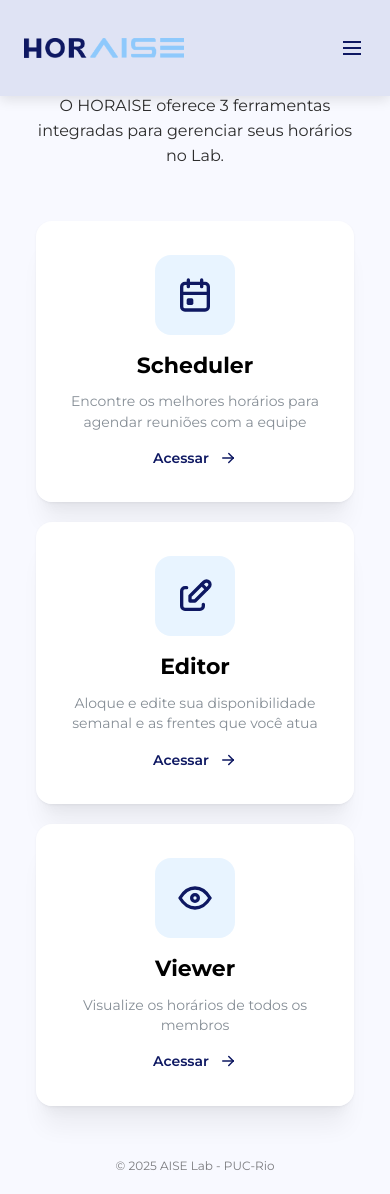
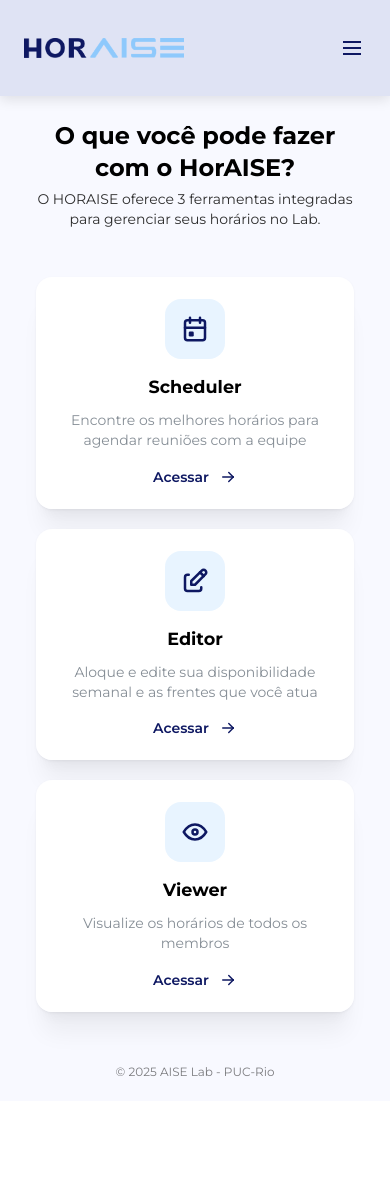
Before and after one commit to canutoth/HORAISE, a Next.js app: page / in a window 390 px wide. After the commit the page ends 1101 px from the top, so only its background shows below. Built offline with nearby package versions, Linux system fonts and the light colour scheme.

Commit message:
home mobile

```diff
--- a/src/app/page.tsx
+++ b/src/app/page.tsx
@@ -20,6 +20,7 @@
 } from "@tabler/icons-react";
 import { useRouter } from "next/navigation";
 import TopNavBar from "@/components/TopNavBar";
+import { useMediaQuery } from "@mantine/hooks"; // Importante para detectar mobile
 
 export default function HomePage() {
   useEffect(() => {
@@ -27,6 +28,8 @@
   }, []);
 
   const router = useRouter();
+  // Detecta se é mobile (tela menor que 768px)
+  const isMobile = useMediaQuery('(max-width: 768px)');
 
   return (
     <>
@@ -37,28 +40,37 @@
           minHeight: "100vh",
           background: "#F8F9FF",
           display: "flex",
-          alignItems: "center",
+          // Mobile: alinha no topo (para rolar). Desktop: centraliza verticalmente.
+          alignItems: isMobile ? "flex-start" : "center",
           justifyContent: "center",
           padding: "20px",
+          // Mobile: Padding maior no topo para não ficar atrás da Navbar fixa
+          paddingTop: isMobile ? "120px" : "20px",
         }}
       >
-        <Container size="md">
+        <Container size="md" w="100%">
           <Stack gap="xl">
-            <Stack gap={4} ta="center" mb="lg">
-              <Title order={2} style={{ color: "#000000" }}>
+            <Stack gap={4} ta="center" mb={isMobile ? "md" : "lg"}>
+              <Title
+                order={2}
+                style={{ color: "#000000" }}
+                // Tamanho da fonte responsivo
+                fz={{ base: '1.5rem', md: '1.75rem' }}
+              >
                 O que você pode fazer com o HorAISE?
               </Title>
 
-              <Text size="md" c="#2D2D2D">
+              <Text size={isMobile ? "sm" : "md"} c="#2D2D2D">
                 O HORAISE oferece 3 ferramentas integradas para gerenciar seus horários no Lab.
               </Text>
             </Stack>
 
             <SimpleGrid cols={{ base: 1, sm: 2, md: 3 }} spacing="lg">
 
+              {/* CARD 1: SCHEDULER */}
               <Paper
                 shadow="lg"
-                p="xl"
+                p={{ base: "lg", md: "xl" }} // Padding menor no mobile
                 radius="lg"
                 style={{
                   background: "rgba(255, 255, 255, 0.98)",
@@ -69,31 +81,35 @@
                   flexDirection: "column",
                 }}
                 onMouseEnter={(e) => {
+                  if (!isMobile) { // Efeito hover apenas no desktop
                     e.currentTarget.style.transform = "translateY(-4px)";
                     e.currentTarget.style.borderColor = "var(--primary)";
                     e.currentTarget.style.boxShadow = "0 12px 24px rgba(0,0,0,0.15)";
+                  }
                 }}
                 onMouseLeave={(e) => {
+                  if (!isMobile) {
                     e.currentTarget.style.transform = "translateY(0)";
                     e.currentTarget.style.borderColor = "transparent";
                     e.currentTarget.style.boxShadow = "";
+                  }
                 }}
                 onClick={() => router.push("/horaise-scheduler")}
               >
                 <Stack gap="md" align="center" ta="center" style={{ height: "100%" }}>
                   <ThemeIcon
-                    size={80}
+                    size={isMobile ? 60 : 80} // Ícone menor no mobile
                     radius="lg"
                     style={{
                       backgroundColor: "rgba(142, 201, 252, 0.2)",
                       color: "#0E1862",
                     }}
                   >
-                    <IconCalendarEvent size={40} />
+                    <IconCalendarEvent size={isMobile ? 30 : 40} />
                   </ThemeIcon>
 
                   <Box>
-                    <Title order={2} size="h3" style={{ color: "#000000" }}>
+                    <Title order={2} size="h3" style={{ color: "#000000" }} fz={{ base: '1.1rem', md: '1.3rem' }}>
                       Scheduler
                     </Title>
                     <Text size="sm" c="dimmed" mt="xs">
@@ -110,9 +126,10 @@
                 </Stack>
               </Paper>
 
+              {/* CARD 2: EDITOR */}
               <Paper
                 shadow="lg"
-                p="xl"
+                p={{ base: "lg", md: "xl" }}
                 radius="lg"
                 style={{
                   background: "rgba(255, 255, 255, 0.98)",
@@ -123,31 +140,35 @@
                   flexDirection: "column",
                 }}
                 onMouseEnter={(e) => {
+                  if (!isMobile) {
                     e.currentTarget.style.transform = "translateY(-4px)";
                     e.currentTarget.style.borderColor = "var(--primary)";
                     e.currentTarget.style.boxShadow = "0 12px 24px rgba(0,0,0,0.15)";
+                  }
                 }}
                 onMouseLeave={(e) => {
+                  if (!isMobile) {
                     e.currentTarget.style.transform = "translateY(0)";
                     e.currentTarget.style.borderColor = "transparent";
                     e.currentTarget.style.boxShadow = "";
+                  }
                 }}
                 onClick={() => router.push("/horaise-editor")}
               >
                 <Stack gap="md" align="center" ta="center" style={{ height: "100%" }}>
                   <ThemeIcon
-                    size={80}
+                    size={isMobile ? 60 : 80}
                     radius="lg"
                     style={{
                       backgroundColor: "rgba(142, 201, 252, 0.2)",
                       color: "#0E1862",
                     }}
                   >
-                    <IconEdit size={40} />
+                    <IconEdit size={isMobile ? 30 : 40} />
                   </ThemeIcon>
 
                   <Box>
-                    <Title order={2} size="h3" style={{ color: "#000000" }}>
+                    <Title order={2} size="h3" style={{ color: "#000000" }} fz={{ base: '1.1rem', md: '1.3rem' }}>
                       Editor
                     </Title>
                     <Text size="sm" c="dimmed" mt="xs">
@@ -164,9 +185,10 @@
                 </Stack>
               </Paper>
 
+              {/* CARD 3: VIEWER */}
               <Paper
                 shadow="lg"
-                p="xl"
+                p={{ base: "lg", md: "xl" }}
                 radius="lg"
                 style={{
                   background: "rgba(255, 255, 255, 0.98)",
@@ -177,31 +199,35 @@
                   flexDirection: "column",
                 }}
                 onMouseEnter={(e) => {
+                  if (!isMobile) {
                     e.currentTarget.style.transform = "translateY(-4px)";
                     e.currentTarget.style.borderColor = "var(--primary)";
                     e.currentTarget.style.boxShadow = "0 12px 24px rgba(0,0,0,0.15)";
+                  }
                 }}
                 onMouseLeave={(e) => {
+                  if (!isMobile) {
                     e.currentTarget.style.transform = "translateY(0)";
                     e.currentTarget.style.borderColor = "transparent";
                     e.currentTarget.style.boxShadow = "";
+                  }
                 }}
                 onClick={() => router.push("/horaise-viewer")}
               >
                 <Stack gap="md" align="center" ta="center" style={{ height: "100%" }}>
                   <ThemeIcon
-                    size={80}
+                    size={isMobile ? 60 : 80}
                     radius="lg"
                     style={{
                       backgroundColor: "rgba(142, 201, 252, 0.2)",
                       color: "#0E1862",
                     }}
                   >
-                    <IconEye size={40} />
+                    <IconEye size={isMobile ? 30 : 40} />
                   </ThemeIcon>
 
                   <Box>
-                    <Title order={2} size="h3" style={{ color: "#000000" }}>
+                    <Title order={2} size="h3" style={{ color: "#000000" }} fz={{ base: '1.1rem', md: '1.3rem' }}>
                       Viewer
                     </Title>
                     <Text size="sm" c="dimmed" mt="xs">
--- a/src/components/TopNavBar.tsx
+++ b/src/components/TopNavBar.tsx
@@ -8,8 +8,6 @@
 export default function TopNavBar() {
   const router = useRouter();
   const pathname = usePathname();
-
-  // Hook para controlar abertura/fechamento do menu mobile
   const [opened, { toggle, close }] = useDisclosure(false);
 
   const tabs = [
@@ -36,14 +34,12 @@
           zIndex: 100,
           boxShadow: "0 4px 12px rgba(0,0,0,0.1)",
           display: "flex",
-          alignItems: "center", // Centraliza verticalmente
+          alignItems: "center",
         }}
       >
         <Group justify="space-between" w="100%">
 
-          {/* --- LOGO --- */}
-
-          {/* Versão Desktop (Original) - Visível apenas em telas médias pra cima */}
+          {/* visível apenas em telas médias pra cima */}
           <Box visibleFrom="md">
             <Image
               src="/horaise.png"
@@ -55,19 +51,18 @@
             />
           </Box>
 
-          {/* Versão Mobile (Menor) - Visível apenas em telas pequenas */}
+          {/* versão mobile menor*/}
           <Box hiddenFrom="md">
             <Image
               src="/horaise.png"
               alt="HORAISE Logo"
-              width={160} // Logo bem menor no mobile
-              height={19.25} // Proporcional
+              width={160}
+              height={19.25}
               style={{ cursor: "pointer" }}
               onClick={() => router.push("/")}
             />
           </Box>
 
-          {/* --- MENU DESKTOP (Original) --- */}
           <Group gap="lg" visibleFrom="md">
             {tabs.map((item, index) => {
               if (item.divider) {
@@ -99,7 +94,7 @@
             })}
           </Group>
 
-          {/* --- MENU MOBILE (Sanduíche) --- */}
+          {/* menu sanduiche pra mobile */}
           <Burger
             opened={opened}
             onClick={toggle}
@@ -110,11 +105,10 @@
         </Group>
       </Box>
 
-      {/* --- DRAWER (Conteúdo do Menu Mobile) --- */}
       <Drawer
         opened={opened}
         onClose={close}
-        size="75%" // Ocupa 75% da tela
+        size="75%"
         padding="md"
         hiddenFrom="md"
         zIndex={200}
@@ -129,7 +123,6 @@
       >
         <Stack gap="md" mt="xl">
           {tabs.map((item, index) => {
-            // No mobile, geralmente não mostramos o divisor "|" visualmente como texto
             if (item.divider) return null;
 
             const isActive = pathname === item.path;
@@ -138,13 +131,13 @@
               <Button
                 key={item.path}
                 variant={isActive ? "light" : "subtle"}
-                color="indigo" // Aproximação da cor #0E1862 no tema
+                color="indigo"
                 fullWidth
                 justify="flex-start"
                 size="md"
                 onClick={() => {
                   router.push(item.path!);
-                  close(); // Fecha o menu ao clicar
+                  close();
                 }}
                 styles={{
                   label: {
```
Also changed, not shown: src/app/edit-content/[personid]/page.tsx (+14 -27 lines). Lines whose indentation alone changed are shown as unchanged.
